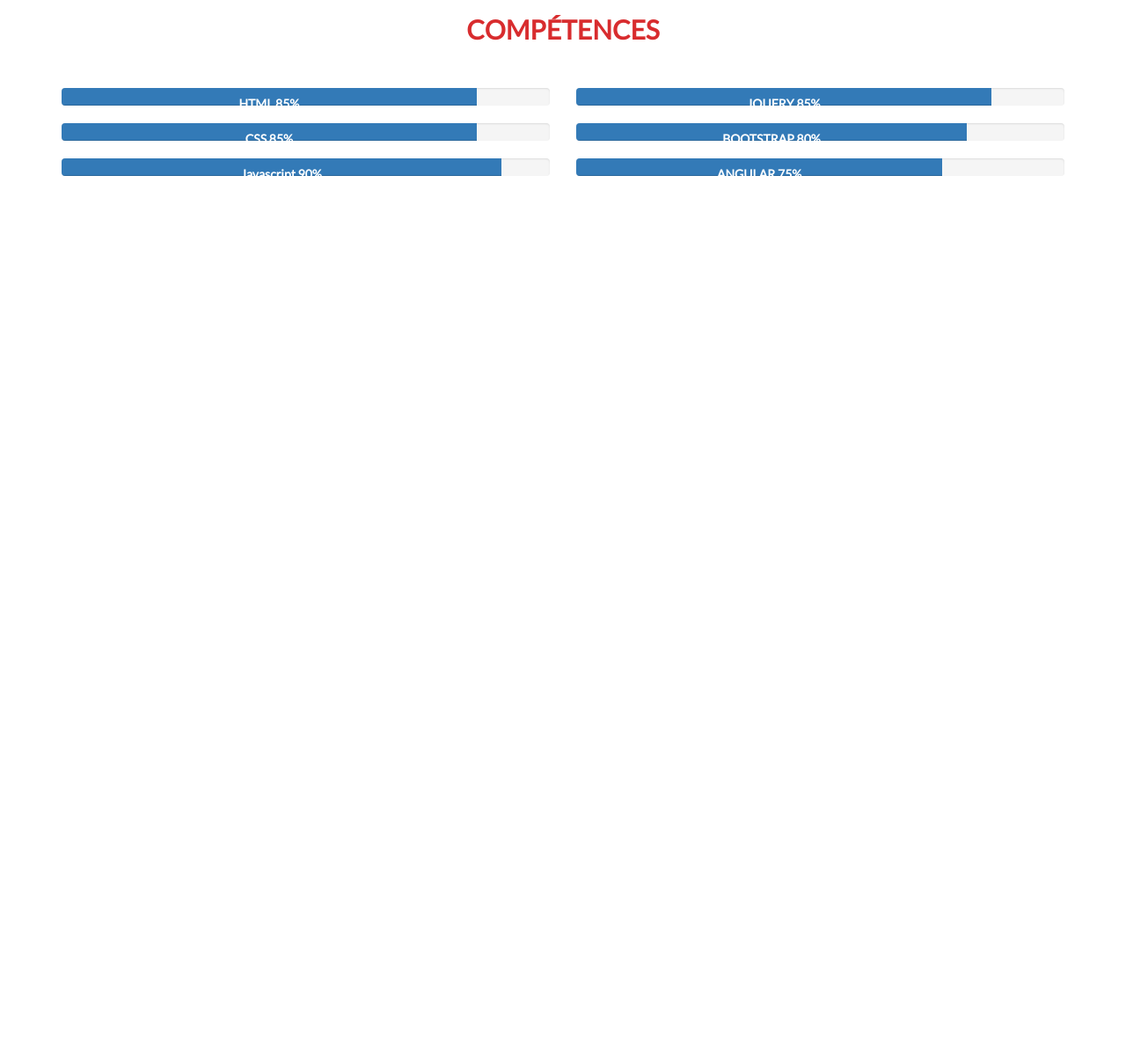
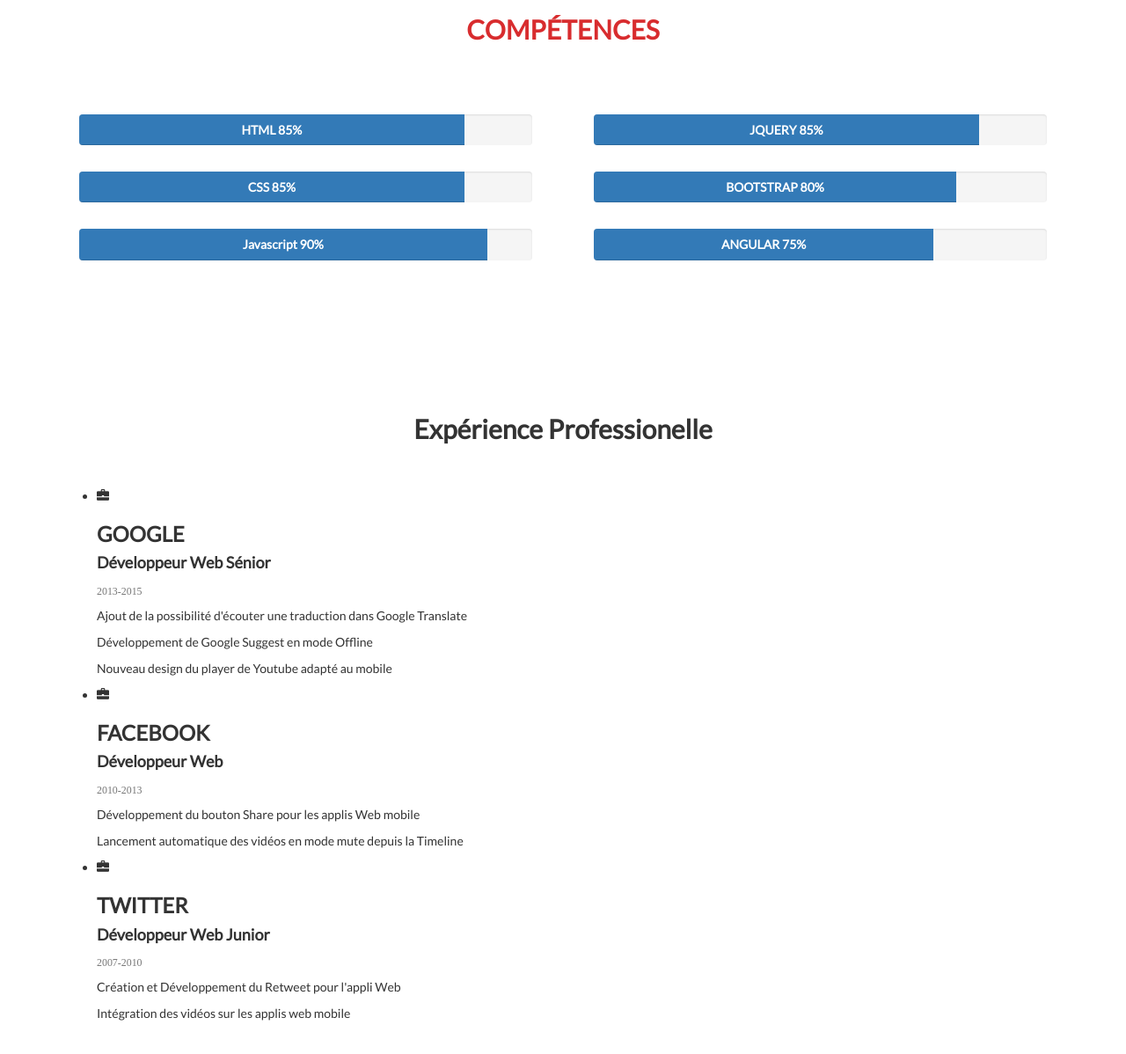
Before and after one commit to sheelman/site-cv, a plain HTML site: page index.html in a window 1280 px wide. Shown: the part 851-2049 px from the top of the page at 88% size. Before the commit the page ends 1151 px from the top, so only its background shows below. Drawn offline with nearby package versions, Linux system fonts and the light colour scheme.

Commit message:
partie expérience
Voila la partie expérience sans css je me suis touché je mettrai a la fin mes expérience perso

```diff
--- a/css/style.css
+++ b/css/style.css
@@ -80,3 +80,13 @@ section .heading{
     color: #d82c2e;
     text-transform: uppercase;
 }
+
+#skills .progress{
+    height: 100%;
+    margin: 30px 20px;
+    backface-visibility: #ddd;
+}
+
+#skylls .progress-bar{
+    background: #d82c2e;
+}
--- a/index.html
+++ b/index.html
@@ -73,5 +73,65 @@
                     </div>
                 </div>
         </section>
+<!--expérience proffessionnellee--------------------------------------------------------------------------------->
+        <section id="experience">
+            <div class="container">
+                <div class="white-divider"></div>
+                <div class="heading">
+                    <h2>Expérience Professionelle</h2>
+                </div>
+                <ul class="timeline">
+                    <li>
+                        <div class="timeline-badge"><span class="glyphicon glyphicon-briefcase"></span></div>
+                        <div class="timeline-panel-container">
+                            <div class="timeline-panel">
+                                <div class="timeline-heading">
+                                    <h3>GOOGLE</h3>
+                                    <h4>Développeur Web Sénior</h4>
+                                    <p class="text-muted"><small class="glyphicon glyphicontime">2013-2015</small></p>
+                                </div>
+                                <div class="timeline-body">
+                                    <p>Ajout de la possibilité d'écouter une traduction dans Google Translate</p>
+                                    <p>Développement de Google Suggest en mode Offline</p>
+                                    <p>Nouveau design du player de Youtube adapté au mobile</p>
+                                </div>
+                            </div>
+                        </div>
+                    </li>
+                    <li>
+                        <div class="timeline-badge"><span class="glyphicon glyphicon-briefcase"></span></div>
+                        <div class="timeline-panel-container-inverted">
+                            <div class="timeline-panel">
+                                <div class="timeline-heading">
+                                    <h3>FACEBOOK</h3>
+                                    <h4>Développeur Web</h4>
+                                    <p class="text-muted"><small class="glyphicon glyphicontime">2010-2013</small></p>
+                                </div>
+                                <div class="timeline-body">
+                                    <p>Développement du bouton Share pour les applis Web mobile</p>
+                                    <p>Lancement automatique des vidéos en mode mute depuis la Timeline</p>
+                                </div>
+                            </div>
+                        </div>
+                    </li>
+                    <li>
+                        <div class="timeline-badge"><span class="glyphicon glyphicon-briefcase"></span></div>
+                        <div class="timeline-panel-container">
+                            <div class="timeline-panel">
+                                <div class="timeline-heading">
+                                    <h3>TWITTER</h3>
+                                    <h4>Développeur Web Junior</h4>
+                                    <p class="text-muted"><small class="glyphicon glyphicontime">2007-2010</small></p>
+                                </div>
+                                <div class="timeline-body">
+                                    <p>Création et Développement du Retweet pour l'appli Web</p>
+                                    <p>Intégration des vidéos sur les applis web mobile</p>
+                                </div>
+                            </div>
+                        </div>
+                    </li>
+                </ul>
+            </div>
+        </section>
     </body>
 </html>
```
Also changed, not shown: 1 other file.
